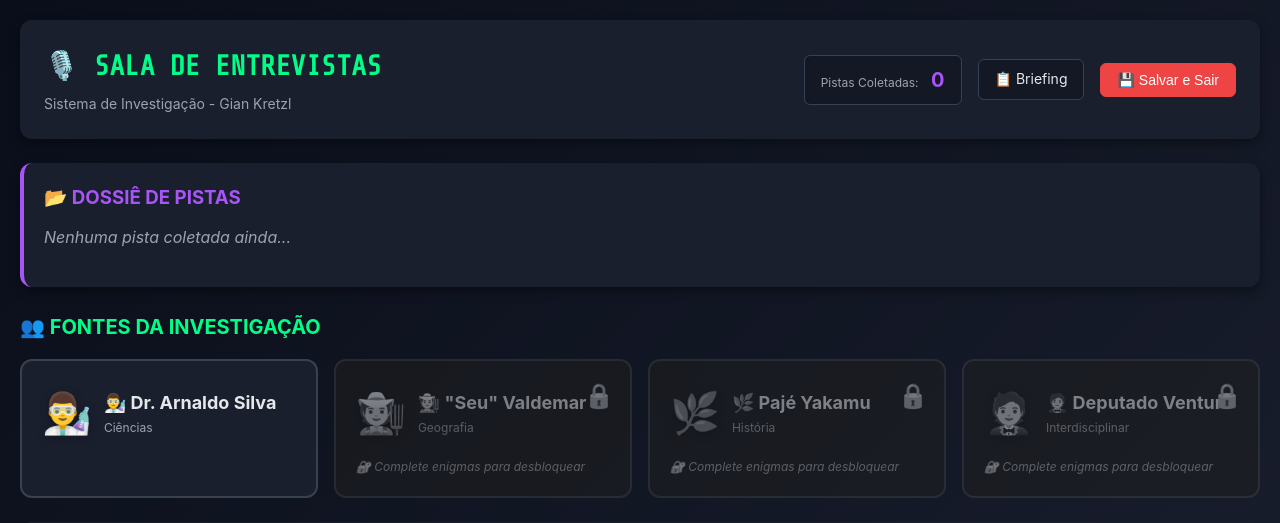
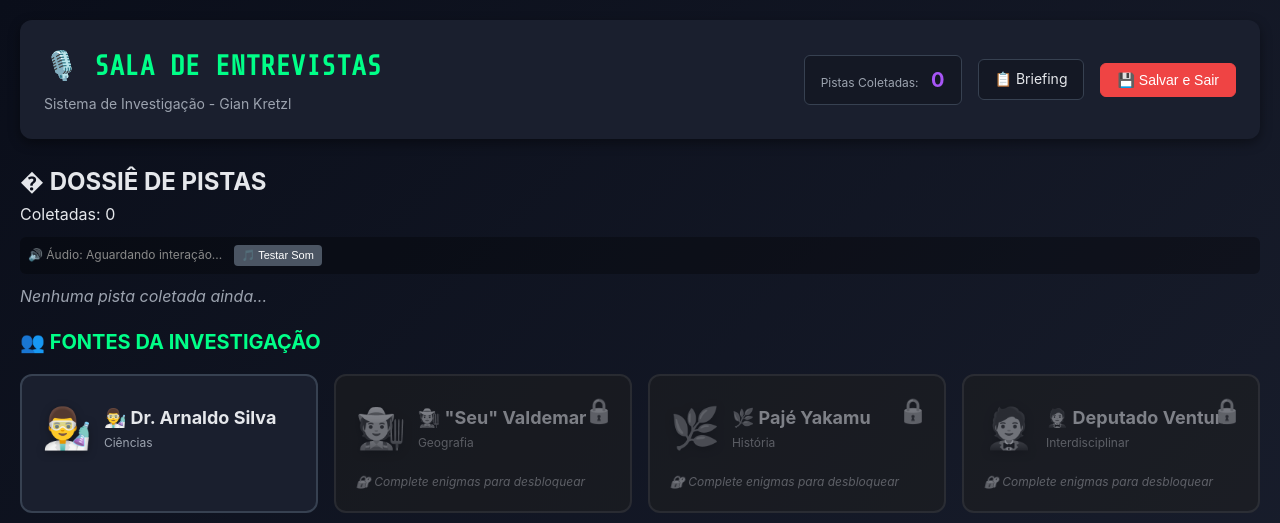
Before and after one commit to GianKretzl/Project_Amazonia, a Flask app: page /interview in a window 1280 px wide. Shown: the top 523 px of the page. Run offline with Flask 2, Linux system fonts and the light colour scheme; data that the repository does not hold is empty; some libraries are stand-ins or nearby versions.

Commit message:
Fix: audio

```diff
--- a/static/js/interview.js
+++ b/static/js/interview.js
@@ -5,30 +5,105 @@
 // Gerenciador de Sons
 class SoundManager {
   constructor() {
-    this.sounds = {
-      floresta: new Audio('/static/audio/ambiente_floresta.mp3'),
-      pistaColetada: new Audio('/static/audio/pista_coletada.mp3'),
-      alerta: new Audio('/static/audio/alerta_critico.mp3'),
-      estatica: new Audio('/static/audio/estatica_radio.mp3'),
-      revelacao: new Audio('/static/audio/revelacao_final.mp3')
+    this.sounds = {};
+    this.initialized = false;
+    this.ambientePlaying = false;
+    this.audioEnabled = true;
+    this.failedAudios = [];
+
+    // Definir configurações de áudio
+    this.audioConfig = {
+      floresta: { path: '/static/audio/ambiente_floresta.mp3', volume: 0.25 },
+      pistaColetada: { path: '/static/audio/pista_coletada.mp3', volume: 0.6 },
+      alerta: { path: '/static/audio/alerta_critico.mp3', volume: 0.65 },
+      estatica: { path: '/static/audio/estatica_radio.mp3', volume: 0.45 },
+      revelacao: { path: '/static/audio/revelacao_final.mp3', volume: 0.75 }
     };
+  }
 
-    // Sem loops - áudios tocam uma vez
+  // Inicializar áudios após interação do usuário
+  init() {
+    if (this.initialized) return;
 
-    // Configurar volumes
-    this.sounds.floresta.volume = 0.25;
-    this.sounds.pistaColetada.volume = 0.6;
-    this.sounds.alerta.volume = 0.65;
-    this.sounds.estatica.volume = 0.45;
-    this.sounds.revelacao.volume = 0.75;
+    console.log('🔊 Inicializando sistema de áudio...');
 
-    this.ambientePlaying = null;
+    try {
+      Object.entries(this.audioConfig).forEach(([name, config]) => {
+        const audio = new Audio(config.path);
+        audio.volume = config.volume;
+        audio.preload = 'auto';
+
+        // Adicionar event listeners para debug detalhado
+        audio.addEventListener('error', (e) => {
+          console.error(`❌ ERRO ao carregar áudio ${name}:`, {
+            path: config.path,
+            error: e.target.error,
+            code: e.target.error?.code,
+            message: e.target.error?.message
+          });
+          this.failedAudios.push(name);
+        });
+
+        audio.addEventListener('canplaythrough', () => {
+          console.log(`✅ Áudio ${name} carregado com sucesso`);
+        });
+
+        audio.addEventListener('loadedmetadata', () => {
+          console.log(`📊 Metadata carregada para ${name}: ${audio.duration.toFixed(2)}s`);
+        });
+
+        this.sounds[name] = audio;
+      });
+
+      this.initialized = true;
+      console.log('🔊 Sistema de áudio inicializado');
+
+      // Mostrar aviso se houver falhas após 3 segundos
+      setTimeout(() => {
+        if (this.failedAudios.length > 0) {
+          console.warn(`⚠️ ${this.failedAudios.length} áudios falharam ao carregar:`, this.failedAudios);
+        }
+      }, 3000);
+
+    } catch (error) {
+      console.error('❌ Erro crítico ao inicializar áudios:', error);
+      this.audioEnabled = false;
+    }
   }
 
   play(soundName) {
+    // Verificar se áudio está habilitado
+    if (!this.audioEnabled) {
+      console.log(`🔇 Áudio desabilitado, não tocando ${soundName}`);
+      return;
+    }
+
+    // Inicializar se necessário
+    if (!this.initialized) {
+      this.init();
+    }
+
     if (this.sounds[soundName]) {
+      // Resetar e tocar
       this.sounds[soundName].currentTime = 0;
-      this.sounds[soundName].play().catch(e => console.log('Audio play failed:', e));
+
+      const playPromise = this.sounds[soundName].play();
+
+      if (playPromise !== undefined) {
+        playPromise
+          .then(() => {
+            console.log(`🎵 Tocando ${soundName}`);
+          })
+          .catch(e => {
+            console.warn(`⚠️ Não foi possível tocar ${soundName}:`, {
+              error: e.name,
+              message: e.message,
+              reason: e.name === 'NotAllowedError' ? 'Autoplay bloqueado pelo navegador' : 'Erro desconhecido'
+            });
+          });
+      }
+    } else {
+      console.warn(`⚠️ Áudio ${soundName} não encontrado nos sons carregados`);
     }
   }
 
@@ -69,15 +144,79 @@ class InterviewSystem {
     this.excaliburEngine = null;
     this.excaliburScene = null;
     this.entityActors = {};
-    this.chatHistory = [];  // Histórico de conversa
+    this.chatHistory = [];
     this.desafiosDisponiveis = [];
     this.desafioAtual = null;
     this.respostaSelecionada = null;
-    this.pistasColetadas = [];  // Rastrear pistas coletadas localmente
+    this.audioInitialized = false;
 
     this.initElements();
     this.initExcalibur();
     this.loadEntities();
+    this.setupAudioInit();
+  }
+
+  // Inicializar áudio após primeira interação do usuário
+  setupAudioInit() {
+    const audioStatus = document.getElementById('audio-status');
+    const btnTestAudio = document.getElementById('btn-test-audio');
+
+    const initAudio = () => {
+      if (!this.audioInitialized) {
+        soundManager.init();
+        this.audioInitialized = true;
+        console.log('🎵 Áudio inicializado após interação do usuário');
+
+        if (audioStatus) {
+          audioStatus.textContent = '🔊 Áudio: Inicializado ✅';
+          audioStatus.style.color = '#00ff88';
+        }
+      }
+    };
+
+    // Botão de teste de áudio
+    if (btnTestAudio) {
+      btnTestAudio.addEventListener('click', () => {
+        initAudio();
+
+        // Testar tocando som de alerta
+        setTimeout(() => {
+          soundManager.play('alerta');
+
+          if (audioStatus) {
+            audioStatus.textContent = '🔊 Áudio: Testando...';
+            audioStatus.style.color = '#fbbf24';
+          }
+
+          // Verificar resultado após 1 segundo
+          setTimeout(() => {
+            if (soundManager.failedAudios.length === 0) {
+              if (audioStatus) {
+                audioStatus.textContent = '🔊 Áudio: Funcionando! 🎉';
+                audioStatus.style.color = '#00ff88';
+              }
+            } else {
+              if (audioStatus) {
+                audioStatus.textContent = `⚠️ ${soundManager.failedAudios.length} áudios com erro`;
+                audioStatus.style.color = '#ef4444';
+              }
+            }
+          }, 1000);
+        }, 100);
+      });
+    }
+
+    // Inicializar ao clicar em qualquer lugar (exceto no botão de teste)
+    document.addEventListener('click', (e) => {
+      if (e.target !== btnTestAudio && !btnTestAudio?.contains(e.target)) {
+        initAudio();
+      }
+    }, { once: true });
+
+    // Inicializar ao enviar mensagem
+    if (this.chatForm) {
+      this.chatForm.addEventListener('submit', initAudio, { once: true });
+    }
   }
 
   initElements() {
--- a/templates/interview.html
+++ b/templates/interview.html
@@ -26,11 +26,24 @@
       </div>
 
       <!-- Dossiê de Pistas -->
-      <div class="dossier-panel" id="dossier-panel">
-        <h3>📂 DOSSIÊ DE PISTAS</h3>
+            <!-- Painel de Pistas (Dossiê) -->
+      <div class="dossie-pistas">
+        <h2>� DOSSIÊ DE PISTAS</h2>
+        <p class="pistas-contador">Coletadas: <span id="pistas-count">0</span></p>
+
+        <!-- Controle de áudio (debug/teste) -->
+        <div style="margin: 10px 0; padding: 8px; background: rgba(0,0,0,0.3); border-radius: 6px; font-size: 12px;">
+          <span id="audio-status" style="color: #888;">🔊 Áudio: Aguardando interação...</span>
+          <button id="btn-test-audio" style="margin-left: 8px; padding: 4px 8px; font-size: 11px; background: #4b5563; border: none; border-radius: 4px; color: white; cursor: pointer;">
+            🎵 Testar Som
+          </button>
+        </div>
+
         <div id="pistas-list" class="pistas-list">
-          <p class="empty-state">Nenhuma pista coletada ainda...</p>
+          <!-- Pistas aparecem aqui -->
         </div>
+
+        <!-- Botão para verificar enigmas disponíveis -->
         <div class="dossier-actions">
           <button id="btn-verificar-enigmas" class="btn-enigma-dossier" style="display:none;">
             🔐 Verificar Enigmas Disponíveis
```
